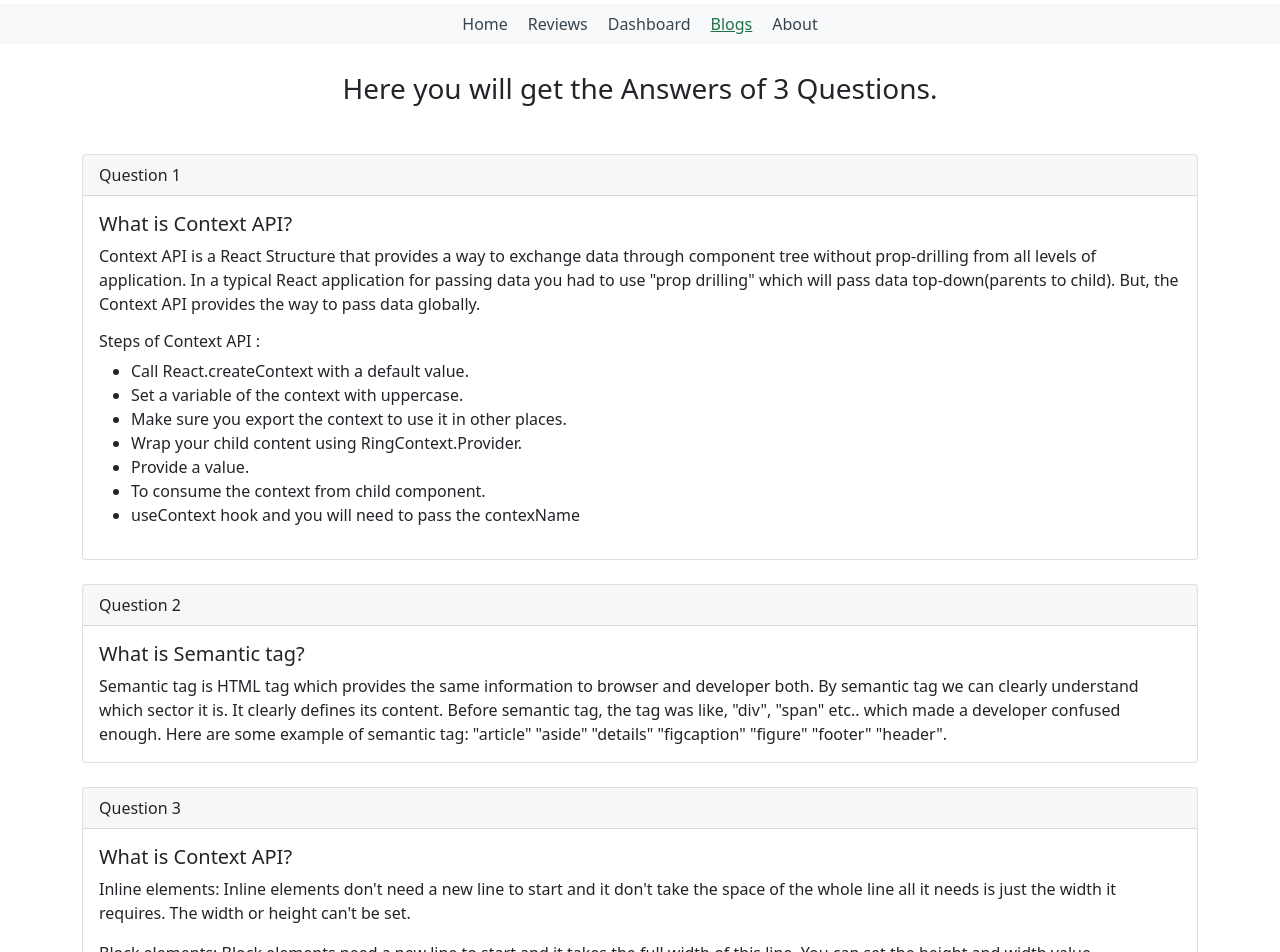
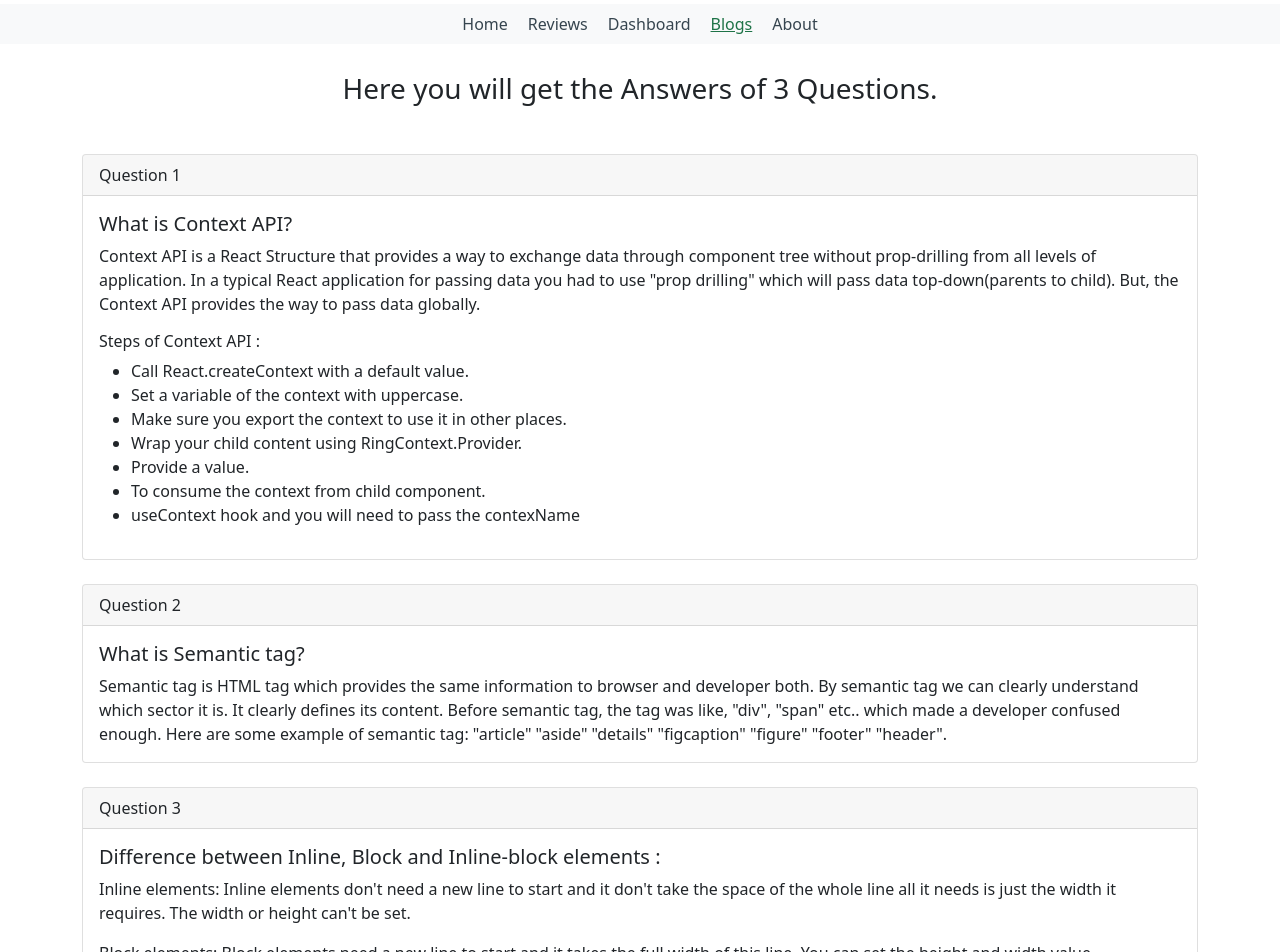
Before and after one commit to sajeeb-me/positive-energy, a React (Create React App) app: page /blogs in a window 1280 px wide. Shown: the top 952 px of the page. Built offline with nearby package versions, Linux system fonts and the light colour scheme.

Commit message:
question name added

```diff
--- a/src/components/Blogs/Blogs.js
+++ b/src/components/Blogs/Blogs.js
@@ -38,7 +38,7 @@ const Blogs = () => {
                     <Card>
                         <Card.Header>Question 3</Card.Header>
                         <Card.Body>
-                            <Card.Title>What is Context API?</Card.Title>
+                            <Card.Title>Difference between Inline, Block and Inline-block elements :</Card.Title>
                             <Card.Text>
                                 <p>Inline elements: Inline elements don't need a new line to start and it don't take the space of the whole line all it needs is just the width it requires. The width or height can't be set.</p>
                                 <p>Block elements: Block elements need a new line to start and it takes the full width of this line. You can set the height and width value.</p>
```
